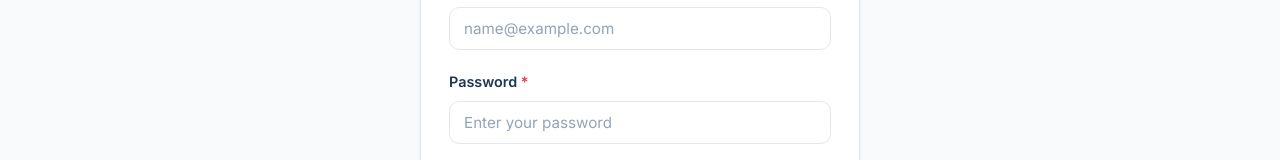
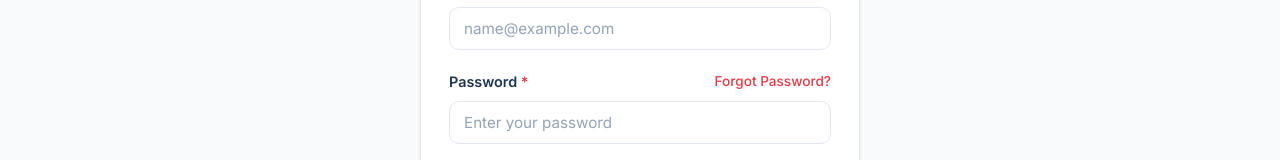
Before and after one commit to pushpendra-cse/blood-donation-frontend, a React (Vite) app: page /login in a window 1280 px wide. Shown: the part 416-576 px from the top of the page. Built offline with nearby package versions, Linux system fonts and the light colour scheme; no server answers.

Commit message:
feat: add forgot password link to login form layout

```diff
--- a/src/pages/public/Login.jsx
+++ b/src/pages/public/Login.jsx
@@ -135,7 +135,12 @@ const Login = () => {
           </div>
 
           <div className="form-group">
-            <label className="form-label required">Password</label>
+            <div style={{ display: 'flex', justifyContent: 'space-between', alignItems: 'center', marginBottom: '8px' }}>
+              <label className="form-label required" style={{ marginBottom: 0 }}>Password</label>
+              <Link to="/forgot-password" style={{ fontSize: '0.85rem', fontWeight: 500 }}>
+                Forgot Password?
+              </Link>
+            </div>
             <input
               type="password"
               className="form-control"
```
